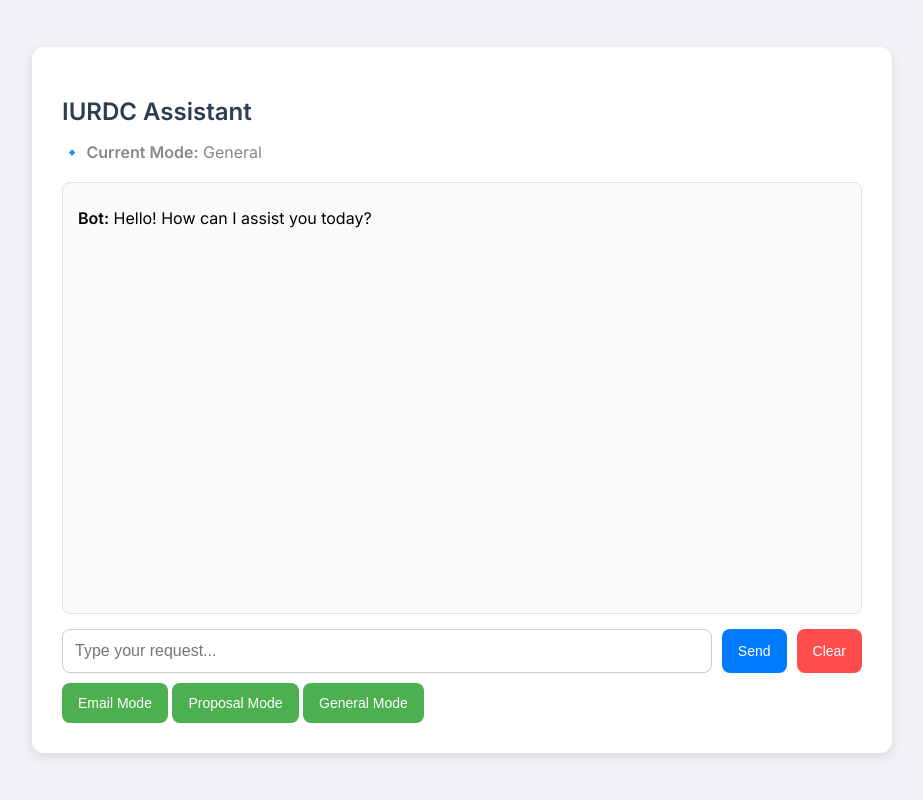
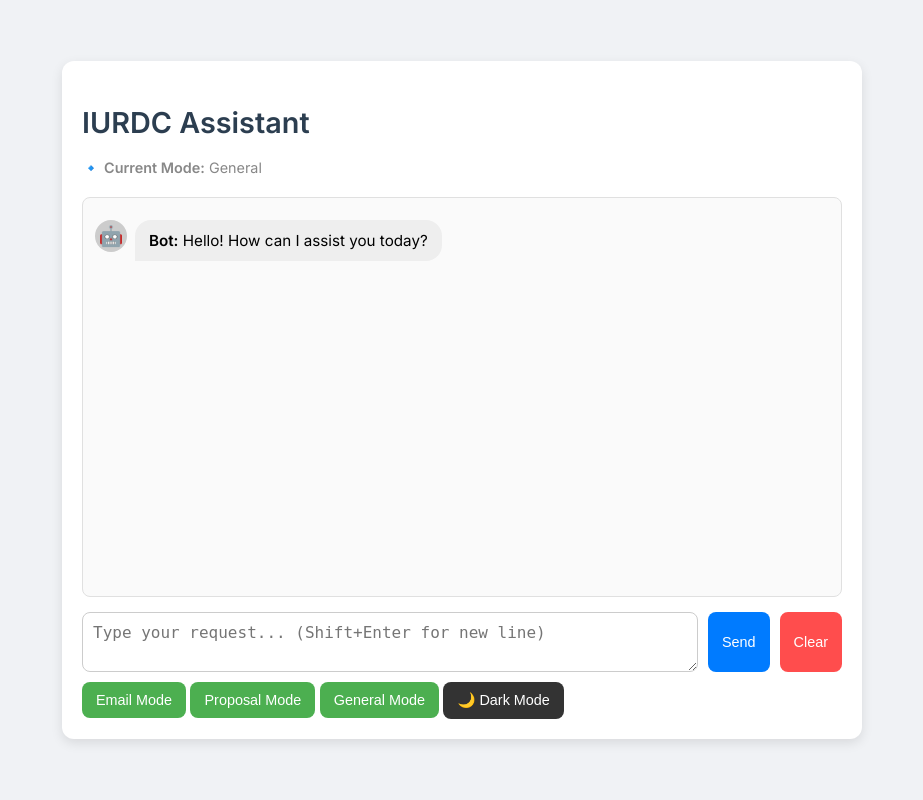
Before and after one commit to shubh9mehta/AI-Powered-Chatbot, a Flask app: page / in a window 1280 px wide. Shown: the whole page, without its empty margins (178-1101 px from the left). Run offline with Flask 3, Linux system fonts and the light colour scheme.

Commit message:
Update server.py and index.html – minor changes

```diff
--- a/server.py
+++ b/server.py
@@ -60,45 +60,44 @@ def search_knowledge_base(query, top_k=3):
     return results
 
 # Clean and format chatbot response
-
 def format_response_text(text):
-    # Remove unwanted \1 and other stray control characters
     text = re.sub(r"\\1", "", text)
-
-    # Bold formatting: **text** → <strong>text</strong>
     text = re.sub(r"\*\*(.*?)\*\*", r"<strong>\1</strong>", text)
-
-    # Replace line breaks with <br> for HTML readability
     text = text.replace("\n\n", "<br><br>")
     text = text.replace("\n", "<br>")
-
-    # Replace bullet points
-    text = re.sub(r"<br>[\-\*]\s*", r"<br>• ", text)
-    text = re.sub(r"^\s*[\-\*]\s*", r"• ", text)  # beginning of the response
-
+    text = re.sub(r"<br>[-\*]\s*", r"<br>• ", text)
+    text = re.sub(r"^\s*[-\*]\s*", "• ", text)
     return text.strip()
 
+# Extract emails and links from sources
+def extract_contacts_from_sources(results):
+    emails = set()
+    urls = set()
+
+    for text, _ in results:
+        emails.update(re.findall(r"[\w\.-]+@[\w\.-]+", text))
+        urls.update(re.findall(r"https?://\S+", text))
+
+    return list(emails), list(urls)
 
 # Save each chat interaction to logs
 def log_chat_history(user_query, bot_response):
     os.makedirs("logs", exist_ok=True)
 
-    # Use a single file for the session
     if "log_filename" not in session:
         timestamp = datetime.now().strftime('%Y-%m-%d_%H-%M-%S')
         session["log_filename"] = f"logs/chat_session_{timestamp}.json"
         session["log_data"] = []
 
-    # Append to session log data
     session["log_data"].append({
         "query": user_query,
         "response": bot_response,
         "timestamp": datetime.now().isoformat()
     })
 
-    # Write the entire session history to file
     with open(session["log_filename"], "w", encoding="utf-8") as f:
         json.dump(session["log_data"], f, indent=2, ensure_ascii=False)
+
 # Core function to generate answer from ChatGPT
 def ask_chatgpt(query):
     results = search_knowledge_base(query)
@@ -149,20 +148,30 @@ def ask_chatgpt(query):
         session["last_response"] = reply
 
         formatted = format_response_text(reply)
-        final_response = f"{formatted}<br><br><strong>Sources:</strong> {source_summary}"
+
+        # Extract emails and URLs from sources
+        emails, urls = extract_contacts_from_sources(results)
+        extras = ""
+        if emails or urls:
+            extras += "<br><br><strong>Useful Contacts:</strong>"
+            if emails:
+                extras += "<br>Email(s): " + ", ".join(f'<a href="mailto:{email}">{email}</a>' for email in emails)
+            if urls:
+                extras += "<br>Website(s): " + ", ".join(f'<a href="{url}" target="_blank">{url}</a>' for url in urls)
+
+        final_response = f"{formatted}<br><br><strong>Sources:</strong> {source_summary}{extras}"
         log_chat_history(query, final_response)
 
         return final_response
 
     except openai.OpenAIError as e:
-        return f"❌ <strong>OpenAI API Error:</strong> {str(e)}"
+        return f"\u274c <strong>OpenAI API Error:</strong> {str(e)}"
 
 # Flask routes
 @app.route("/")
 def index():
     session.clear()
     return render_template("index.html")
-
 
 @app.route("/chat", methods=["POST"])
 def chat():
--- a/templates/index.html
+++ b/templates/index.html
@@ -1,11 +1,15 @@
 <!DOCTYPE html>
 <html lang="en">
 <head>
-    <meta charset="UTF-8">
-    <meta name="viewport" content="width=device-width, initial-scale=1.0">
+  <meta charset="UTF-8" />
+  <meta name="viewport" content="width=device-width, initial-scale=1.0"/>
   <title>IURDC Assistant</title>
   <link href="https://fonts.googleapis.com/css2?family=Inter:wght@400;600&display=swap" rel="stylesheet">
   <style>
+    * {
+      box-sizing: border-box;
+    }
+
     body {
       font-family: 'Inter', sans-serif;
       background-color: #f0f2f5;
@@ -16,64 +20,187 @@
       align-items: center;
       min-height: 100vh;
     }
+
     .chat-container {
-            width: 90%;
+      width: 95%;
       max-width: 800px;
       background-color: #ffffff;
       border-radius: 12px;
       box-shadow: 0 4px 12px rgba(0, 0, 0, 0.1);
-            padding: 30px;
+      padding: 20px;
+      display: flex;
+      flex-direction: column;
     }
+
     h2 {
       color: #2c3e50;
       margin-bottom: 5px;
+      font-size: 1.8rem;
     }
+
     .mode-display {
       color: #888;
       margin-bottom: 20px;
+      font-size: 0.9rem;
     }
+
     .chat-box {
-            height: 400px;
+      display: flex;
+      flex-direction: column;
+      height: 50vh;
       overflow-y: auto;
       border: 1px solid #e0e0e0;
-            padding: 15px;
+      padding: 12px;
       border-radius: 8px;
       background-color: #fafafa;
       margin-bottom: 15px;
     }
-        .chat-box p {
+
+    .chat-message {
+      display: flex;
+      align-items: flex-start;
       margin: 10px 0;
     }
+
+    .chat-message.user {
+      justify-content: flex-end;
+    }
+
+    .chat-message.bot {
+      justify-content: flex-start;
+    }
+
+    .avatar {
+      width: 32px;
+      height: 32px;
+      font-size: 20px;
+      border-radius: 50%;
+      background-color: #ccc;
+      display: flex;
+      align-items: center;
+      justify-content: center;
+      margin-right: 8px;
+      flex-shrink: 0;
+    }
+
+    .chat-message.user .avatar {
+      order: 2;
+      margin-left: 8px;
+      margin-right: 0;
+    }
+
+    .bubble {
+      max-width: 75%;
+      padding: 10px 14px;
+      border-radius: 16px;
+      line-height: 1.4;
+      word-wrap: break-word;
+      font-size: 0.95rem;
+    }
+
+    .chat-message.user .bubble {
+      background-color: #d6ecff;
+      border-bottom-right-radius: 0;
+    }
+
+    .chat-message.bot .bubble {
+      background-color: #eeeeee;
+      border-bottom-left-radius: 0;
+    }
+
     .input-group {
       display: flex;
       gap: 10px;
+      flex-wrap: wrap;
     }
+
     .user-input {
       flex: 1;
-            padding: 12px;
+      padding: 10px;
       border: 1px solid #ccc;
       border-radius: 8px;
-            font-size: 16px;
+      font-size: 1rem;
+      resize: vertical;
+      min-height: 40px;
     }
+
     .btn {
-            padding: 12px 16px;
+      padding: 10px 14px;
       border: none;
       border-radius: 8px;
-            font-size: 14px;
+      font-size: 0.9rem;
       cursor: pointer;
     }
+
     .send-btn {
       background-color: #007bff;
       color: white;
     }
+
     .clear-btn {
       background-color: #ff4d4d;
       color: white;
     }
+
     .mode-btn {
       background-color: #4caf50;
       color: white;
       margin-top: 10px;
+    }
+
+    /* Dark mode */
+    body.dark {
+      background-color: #181818;
+      color: #f0f0f0;
+    }
+
+    body.dark .chat-container {
+      background-color: #252525;
+    }
+
+    body.dark .chat-box {
+      background-color: #1f1f1f;
+      color: #f0f0f0;
+    }
+
+    body.dark .user .bubble {
+      background-color: #1a4d7a;
+      color: white;
+    }
+
+    body.dark .bot .bubble {
+      background-color: #3a3a3a;
+      color: white;
+    }
+
+    /* Responsive */
+    @media (max-width: 600px) {
+      h2 {
+        font-size: 1.4rem;
+      }
+
+      .chat-box {
+        height: 45vh;
+      }
+
+      .btn {
+        width: 100%;
+        font-size: 1rem;
+      }
+
+      .input-group {
+        flex-direction: column;
+      }
+
+      .user-input {
+        width: 100%;
+        font-size: 1rem;
+      }
+
+      .mode-btn {
+        margin-bottom: 6px;
+        font-size: 0.9rem;
+      }
     }
   </style>
 </head>
@@ -82,10 +209,13 @@
     <h2>IURDC Assistant</h2>
     <p class="mode-display">🔹 <strong>Current Mode:</strong> <span id="mode-display">General</span></p>
     <div class="chat-box" id="chat-box">
-            <p><strong>Bot:</strong> Hello! How can I assist you today?</p>
+      <div class="chat-message bot">
+        <div class="avatar">🤖</div>
+        <div class="bubble"><strong>Bot:</strong> Hello! How can I assist you today?</div>
+      </div>
     </div>
     <div class="input-group">
-            <input type="text" id="user-input" class="user-input" placeholder="Type your request...">
+      <textarea id="user-input" class="user-input" rows="2" placeholder="Type your request... (Shift+Enter for new line)"></textarea>
       <button onclick="sendMessage()" class="btn send-btn">Send</button>
       <button onclick="resetChat()" class="btn clear-btn">Clear</button>
     </div>
@@ -93,6 +223,7 @@
       <button onclick="changeMode('email')" class="btn mode-btn">Email Mode</button>
       <button onclick="changeMode('proposal')" class="btn mode-btn">Proposal Mode</button>
       <button onclick="changeMode('general')" class="btn mode-btn">General Mode</button>
+      <button onclick="toggleDarkMode()" class="btn mode-btn" style="background-color:#333;">🌙 Dark Mode</button>
     </div>
   </div>
 
@@ -103,7 +234,22 @@
       if (!userInput) return;
 
       const chatBox = document.getElementById("chat-box");
-            chatBox.innerHTML += `<p><strong>You:</strong> ${userInput}</p>`;
+
+      chatBox.innerHTML += `
+        <div class="chat-message user">
+          <div class="bubble"><strong>You:</strong> ${userInput}</div>
+          <div class="avatar">👤</div>
+        </div>
+      `;
+
+      chatBox.innerHTML += `
+        <div class="chat-message bot" id="typing-indicator">
+          <div class="avatar">🤖</div>
+          <div class="bubble"><em>Bot is typing...</em></div>
+        </div>
+      `;
+
+      chatBox.scrollTop = chatBox.scrollHeight;
       input.value = "";
 
       const res = await fetch("/chat", {
@@ -113,13 +259,28 @@
       });
 
       const data = await res.json();
-            chatBox.innerHTML += `<p><strong>Bot:</strong> ${data.response}</p>`;
+
+      const typingIndicator = document.getElementById("typing-indicator");
+      if (typingIndicator) typingIndicator.remove();
+
+      chatBox.innerHTML += `
+        <div class="chat-message bot">
+          <div class="avatar">🤖</div>
+          <div class="bubble"><strong>Bot:</strong> ${data.response}</div>
+        </div>
+      `;
       chatBox.scrollTop = chatBox.scrollHeight;
     }
 
     async function resetChat() {
       await fetch("/reset", { method: "POST" });
-            document.getElementById("chat-box").innerHTML = `<p><strong>Bot:</strong> Hello! How can I assist you today?</p>`;
+      const chatBox = document.getElementById("chat-box");
+      chatBox.innerHTML = `
+        <div class="chat-message bot">
+          <div class="avatar">🤖</div>
+          <div class="bubble"><strong>Bot:</strong> Hello! How can I assist you today?</div>
+        </div>
+      `;
     }
 
     async function changeMode(mode) {
@@ -131,8 +292,26 @@
 
       const data = await res.json();
       document.getElementById("mode-display").innerText = mode.charAt(0).toUpperCase() + mode.slice(1);
-            document.getElementById("chat-box").innerHTML += `<p><strong>Bot:</strong> ${data.response}</p>`;
+
+      document.getElementById("chat-box").innerHTML += `
+        <div class="chat-message bot">
+          <div class="avatar">🤖</div>
+          <div class="bubble"><strong>Bot:</strong> ${data.response}</div>
+        </div>
+      `;
     }
+
+    function toggleDarkMode() {
+      document.body.classList.toggle("dark");
+    }
+
+    const textarea = document.getElementById("user-input");
+    textarea.addEventListener("keydown", function (e) {
+      if (e.key === "Enter" && !e.shiftKey) {
+        e.preventDefault();
+        sendMessage();
+      }
+    });
   </script>
 </body>
 </html>
```
Lines whose indentation alone changed are shown as unchanged.
